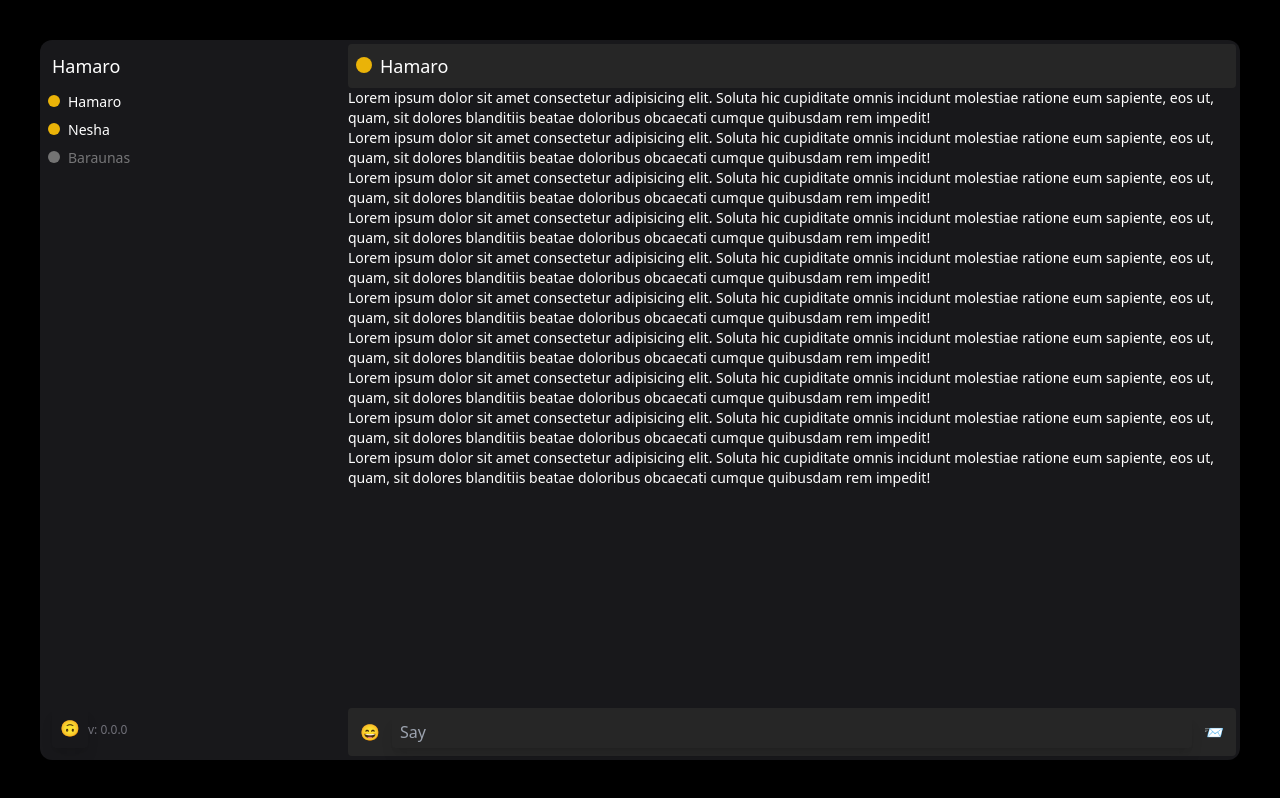
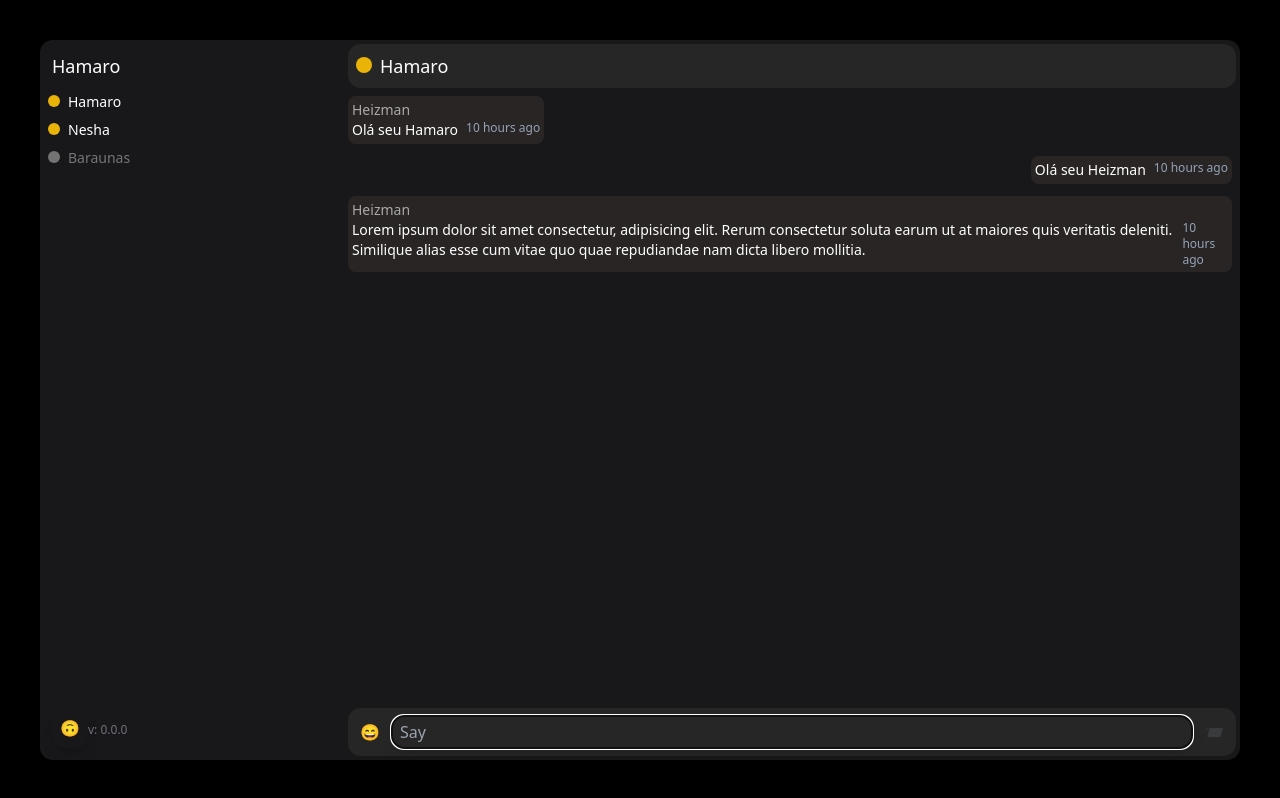
Before and after one commit to leandroaphermes/chat-soketi-adonisjs, a React (Vite) app in the folder frontend/: page / in a window 1280 px wide. Built offline with nearby package versions, Linux system fonts and the light colour scheme.

Commit message:
layout de mensagens feito

```diff
--- a/frontend/package.json
+++ b/frontend/package.json
@@ -9,10 +9,13 @@
     "preview": "vite preview"
   },
   "dependencies": {
+    "luxon": "^3.2.1",
     "react": "^18.2.0",
-    "react-dom": "^18.2.0"
+    "react-dom": "^18.2.0",
+    "react-hot-toast": "^2.4.0"
   },
   "devDependencies": {
+    "@types/luxon": "^3.2.0",
     "@types/react": "^18.0.27",
     "@types/react-dom": "^18.0.10",
     "@vitejs/plugin-react": "^3.1.0",
--- a/frontend/src/App.tsx
+++ b/frontend/src/App.tsx
@@ -1,10 +1,12 @@
+import { Toaster } from "react-hot-toast";
+
 import ChatContainer from "./components/ChatContainer";
 import MenuAside from "./components/MenuAside";
 
 export default function App() {
   return (
     <div className="h-full flex justify-center items-center p-10">
-      <div className="flex justify-center items-stretch gap-2 w-full h-full rounded-xl bg-zinc-900 p-1">
+      <div className="flex justify-center items-stretch gap-2 w-full h-full rounded bg-zinc-900 p-1">
         <div className="w-3/12">
           <MenuAside />
         </div>
@@ -12,6 +14,15 @@ export default function App() {
           <ChatContainer />
         </div>
       </div>
+      <Toaster
+        toastOptions={{
+          style: {
+            borderRadius: "10px",
+            background: "#333",
+            color: "#fff",
+          },
+        }}
+      />
     </div>
   );
 }
--- a/frontend/src/components/ChatFooter/index.tsx
+++ b/frontend/src/components/ChatFooter/index.tsx
@@ -1,16 +1,42 @@
-import React from "react";
+import { useEffect, useRef, useState } from "react";
+import toast from "react-hot-toast";
+
+import InputText from "../InputText";
 
 export default function ChatFooter() {
+  const focusInputNewMessage = useRef<HTMLInputElement>(null);
+  const [newMessageText, setNewMessageText] = useState("");
+
+  function handleSubmitNewMessage() {
+    if (!newMessageText) return;
+    toast.success("Send success");
+    setNewMessageText("");
+    focusInputNewMessage.current?.focus();
+  }
+
+  function handleKeyDown(e: React.KeyboardEvent<HTMLInputElement>) {
+    if (String(e.key).toLowerCase() === "enter") handleSubmitNewMessage();
+  }
+
+  useEffect(() => {
+    focusInputNewMessage.current?.focus();
+  }, [focusInputNewMessage.current]);
+
   return (
     <footer className="p-2 bg-neutral-800 rounded cursor-pointer flex gap-2">
       <button className="bg-transparent hover:bg-teal-900 rounded p-1">
         😄
       </button>
-      <input
-        placeholder="Say"
-        className="bg-transparent hover:bg-teal-900 shadow-lg rounded py-1 px-2 w-full"
+      <InputText
+        ref={focusInputNewMessage}
+        value={newMessageText}
+        onChange={(e) => setNewMessageText(e.target.value)}
+        onKeyUp={handleKeyDown}
       />
-      <button className="bg-transparent hover:bg-teal-900 rounded p-1">
+      <button
+        disabled={!newMessageText}
+        className="bg-transparent hover:bg-teal-900 rounded p-1 disabled:opacity-10 disabled:cursor-not-allowed"
+      >
         📨
       </button>
     </footer>
--- a/frontend/src/components/ChatMessageList/index.tsx
+++ b/frontend/src/components/ChatMessageList/index.tsx
@@ -1,66 +1,48 @@
+import { DateTime } from "luxon";
+import MessageContainer from "../MessageContainer";
+
+const date = DateTime.local()
+  .minus({
+    hours: 10,
+    minutes: 10,
+  })
+  .toSQL();
+
 export default function ChatMessageList() {
   return (
-    <div className="flex-1 bg-transparent h-full overflow-x-auto pr-1 text-sm">
-      <p>
-        Lorem ipsum dolor sit amet consectetur adipisicing elit. Soluta hic
-        cupiditate omnis incidunt molestiae ratione eum sapiente, eos ut, quam,
-        sit dolores blanditiis beatae doloribus obcaecati cumque quibusdam rem
-        impedit!
-      </p>
-      <p>
-        Lorem ipsum dolor sit amet consectetur adipisicing elit. Soluta hic
-        cupiditate omnis incidunt molestiae ratione eum sapiente, eos ut, quam,
-        sit dolores blanditiis beatae doloribus obcaecati cumque quibusdam rem
-        impedit!
-      </p>
-      <p>
-        Lorem ipsum dolor sit amet consectetur adipisicing elit. Soluta hic
-        cupiditate omnis incidunt molestiae ratione eum sapiente, eos ut, quam,
-        sit dolores blanditiis beatae doloribus obcaecati cumque quibusdam rem
-        impedit!
-      </p>
-      <p>
-        Lorem ipsum dolor sit amet consectetur adipisicing elit. Soluta hic
-        cupiditate omnis incidunt molestiae ratione eum sapiente, eos ut, quam,
-        sit dolores blanditiis beatae doloribus obcaecati cumque quibusdam rem
-        impedit!
-      </p>
-      <p>
-        Lorem ipsum dolor sit amet consectetur adipisicing elit. Soluta hic
-        cupiditate omnis incidunt molestiae ratione eum sapiente, eos ut, quam,
-        sit dolores blanditiis beatae doloribus obcaecati cumque quibusdam rem
-        impedit!
-      </p>
-      <p>
-        Lorem ipsum dolor sit amet consectetur adipisicing elit. Soluta hic
-        cupiditate omnis incidunt molestiae ratione eum sapiente, eos ut, quam,
-        sit dolores blanditiis beatae doloribus obcaecati cumque quibusdam rem
-        impedit!
-      </p>
-      <p>
-        Lorem ipsum dolor sit amet consectetur adipisicing elit. Soluta hic
-        cupiditate omnis incidunt molestiae ratione eum sapiente, eos ut, quam,
-        sit dolores blanditiis beatae doloribus obcaecati cumque quibusdam rem
-        impedit!
-      </p>
-      <p>
-        Lorem ipsum dolor sit amet consectetur adipisicing elit. Soluta hic
-        cupiditate omnis incidunt molestiae ratione eum sapiente, eos ut, quam,
-        sit dolores blanditiis beatae doloribus obcaecati cumque quibusdam rem
-        impedit!
-      </p>
-      <p>
-        Lorem ipsum dolor sit amet consectetur adipisicing elit. Soluta hic
-        cupiditate omnis incidunt molestiae ratione eum sapiente, eos ut, quam,
-        sit dolores blanditiis beatae doloribus obcaecati cumque quibusdam rem
-        impedit!
-      </p>
-      <p>
-        Lorem ipsum dolor sit amet consectetur adipisicing elit. Soluta hic
-        cupiditate omnis incidunt molestiae ratione eum sapiente, eos ut, quam,
-        sit dolores blanditiis beatae doloribus obcaecati cumque quibusdam rem
-        impedit!
-      </p>
+    <div className="flex-1 bg-transparent h-full overflow-x-auto pr-1 text-sm py-2">
+      <div className="flex flex-col gap-3">
+        <div className="flex flex-row">
+          <MessageContainer
+            userId="2222"
+            userName="Heizman"
+            messageId="2222"
+            message="Olá seu Hamaro"
+            timestamp={`${date}`}
+            ownerSend={false}
+          />
+        </div>
+        <div className="flex flex-row-reverse">
+          <MessageContainer
+            userId="2222"
+            userName="Hamaro"
+            messageId="2222"
+            message="Olá seu Heizman"
+            timestamp={`${date}`}
+            ownerSend={true}
+          />
+        </div>
+        <div className="flex flex-row">
+          <MessageContainer
+            userId="2222"
+            userName="Heizman"
+            messageId="2222"
+            message="Lorem ipsum dolor sit amet consectetur, adipisicing elit. Rerum consectetur soluta earum ut at maiores quis veritatis deleniti. Similique alias esse cum vitae quo quae repudiandae nam dicta libero mollitia."
+            timestamp={`${date}`}
+            ownerSend={false}
+          />
+        </div>
+      </div>
     </div>
   );
 }
--- /dev/null
+++ b/frontend/src/components/DateString/index.tsx
@@ -0,0 +1,23 @@
+import React from "react";
+import { DateTime } from "luxon";
+
+export type DateStringProps = {
+  date: string | null;
+};
+
+export default function DateString({ date }: DateStringProps) {
+  const dateInstace = DateTime.fromSQL(date || "");
+  const relative = date ? dateInstace.toRelative() : "";
+  const displayTitle = date ? dateInstace.toString() : "";
+
+  console.log(dateInstace, date);
+
+  return (
+    <time
+      dateTime={displayTitle}
+      className="text-slate-400 text-xs align-bottom"
+    >
+      {relative}
+    </time>
+  );
+}
--- /dev/null
+++ b/frontend/src/components/InputText/index.tsx
@@ -0,0 +1,17 @@
+import React, { forwardRef } from "react";
+
+const InputText = forwardRef<
+  HTMLInputElement,
+  React.InputHTMLAttributes<HTMLInputElement>
+>((props, ref) => {
+  return (
+    <input
+      ref={ref}
+      placeholder="Say"
+      className="bg-transparent hover:bg-teal-900 shadow-lg rounded py-1 px-2 w-full"
+      {...props}
+    />
+  );
+});
+
+export default InputText;
--- /dev/null
+++ b/frontend/src/components/MessageContainer/index.tsx
@@ -0,0 +1,31 @@
+import DateString from "../DateString";
+
+export type MessageContainerProps = {
+  messageId: string;
+  userId: string;
+  userName: string;
+  message: string;
+  timestamp: string;
+  ownerSend: boolean;
+};
+
+export default function MessageContainer({
+  messageId,
+  userId,
+  userName,
+  message,
+  ownerSend,
+  timestamp,
+}: MessageContainerProps) {
+  return (
+    <div className="inline-flex flex-col p-1 bg-stone-800 rounded-lg">
+      {!ownerSend && (
+        <span className="text-white text-opacity-60">{userName}</span>
+      )}
+      <div className="flex gap-2 flex-wrap md:flex-nowrap">
+        <p>{message}</p>
+        <DateString date={timestamp} />
+      </div>
+    </div>
+  );
+}
--- a/frontend/tailwind.config.cjs
+++ b/frontend/tailwind.config.cjs
@@ -2,7 +2,11 @@
 module.exports = {
   content: ["./index.html", "./src/**/*.{js,ts,jsx,tsx}"],
   theme: {
-    extend: {},
+    extend: {
+      borderRadius: {
+        DEFAULT: "0.8rem",
+      },
+    },
   },
   plugins: [],
 };
```
Also changed, not shown: 1 other file (tests, documents, lock files or other folders).
